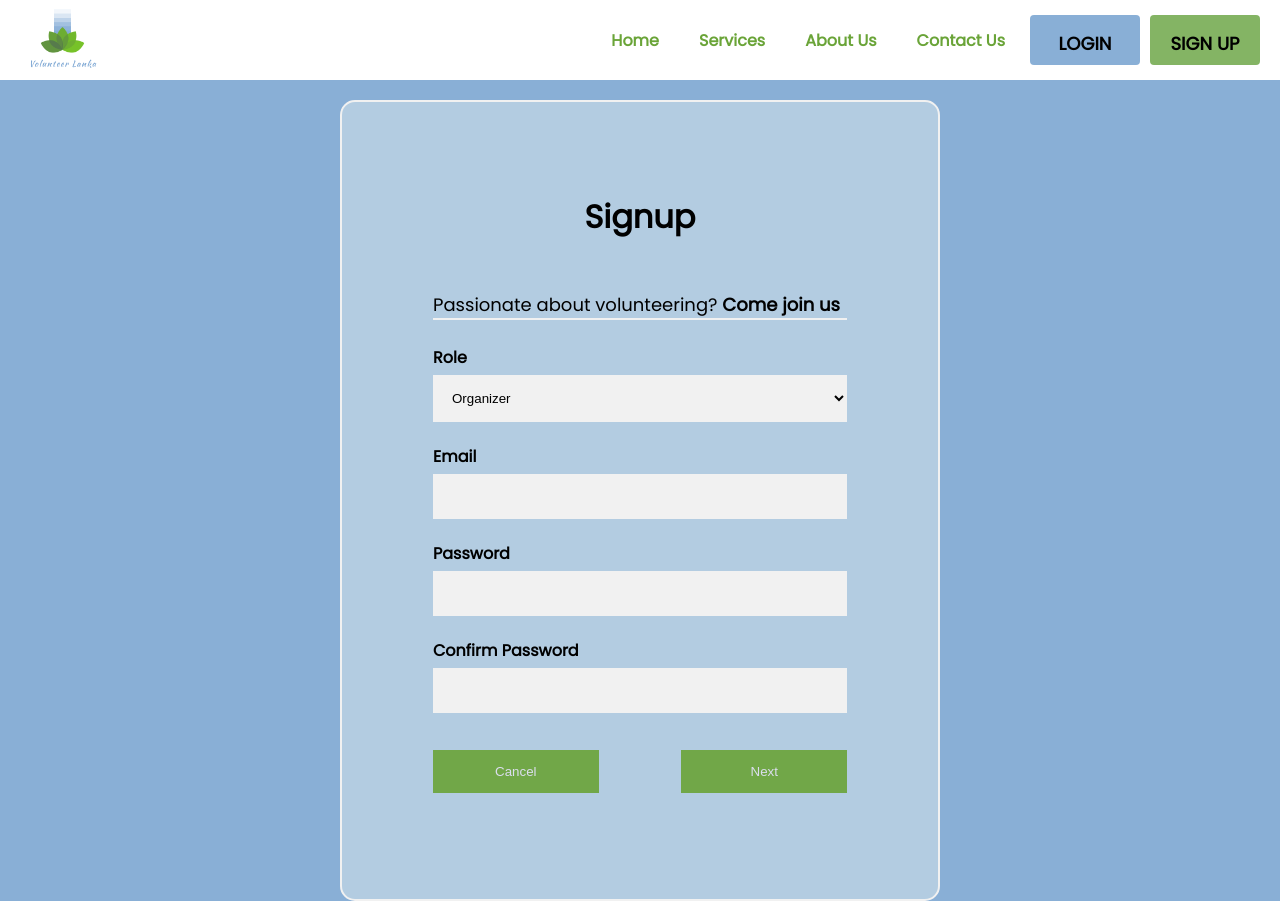
After one commit to Pasindu-Weerasinghe/Volunteer_Lanka, a PHP site: page /Signup/signup.php in a window 1280 px wide. The commit adds this page. Run offline with PHP 8.4, Linux system fonts and the light colour scheme.

Commit message:
including files from nethmie-branch for master

```diff
--- a/Components/Navbar/navbar.css
+++ b/Navbar/navbar.css
@@ -58,7 +58,6 @@ ul li:hover{
 }
 
 #login{
-    /* background-color: #3394CA; */
     background-color: #89afd6;
     border-radius: 4px;
     width: 110px;
--- a/Components/Navbar/navbar.html
+++ b/Navbar/navbar.php
@@ -4,22 +4,21 @@
     <meta charset="UTF-8">
     <meta http-equiv="X-UA-Compatible" content="IE=edge">
     <meta name="viewport" content="width=device-width, initial-scale=1.0">
-    <link rel="stylesheet" href="navbar.css">
-    <title>Navbar</title>
-    <script defer src="D:\2nd year\1st semester\2202 Group Project\Implementation\Components\Navbar\navbar.js"></script>
+    <link rel="stylesheet" href="Navbar/navbar.css">
+    <script defer src="Navbar/navbar.js"></script>
 </head>
 <body>
     <!-- Navbar start -->
     <header>
-        <div id="brand"><a href=""><img id="logo" src="images\logo_transparent.png" alt=""></a></div>
+        <div id="brand"><a href=""><img id="logo" src="Navbar/images/logo_transparent.png" alt=""></a></div>
         <nav>
             <ul>
                 <li><a href="/home">Home</a></li>
                 <li><a href="/services">Services</a></li>
                 <li><a href="/about">About Us</a></li>
                 <li><a href="/contact">Contact Us</a></li>
-                <li id="login"><a href="/login">LOGIN</a></li>
-                <li id="signup"><a id="signup a" href="/signup">SIGN UP</a></li>
+                <li id="login"><a href="Login/login.php">LOGIN</a></li>
+                <li id="signup"><a id="signup a" href="Signup/signup.php">SIGN UP</a></li>
             </ul>
         </nav>
         <!-- mobile view -->
@@ -39,5 +38,7 @@
         <!-- mobile view end-->
     </header>
     <!-- Navbar end -->
+
+
 </body>
 </html>
--- /dev/null
+++ b/Signup/signup.css
@@ -0,0 +1,92 @@
+body{
+    background-color: #89afd6;
+    font-family: 'Poppins', sans-serif;
+}
+
+form {
+    border: 2px solid #f1f1f1;
+    width: 600px;
+    margin: auto;
+    margin-top: 20px;
+    padding: 75px;
+    background: #b3cce1;
+    border-radius: 15px ;
+  }
+
+select {
+    background: #f1f1f1;
+    padding: 15px;
+    margin: 5px 0 22px 0;
+    display: inline-block;
+    width: 100%;
+    cursor: pointer;
+    border: none;
+}
+
+
+/* Full-width input fields */
+  input[type=text], input[type=password], input[type=select] {
+  width: 100%;
+  padding: 15px;
+  margin: 5px 0 22px 0;
+  display: inline-block;
+  border: none;
+  background: #f1f1f1;
+}
+
+input[type=text]:focus, input[type=password]:focus {
+  background-color: #ddd;
+  outline: none;
+}
+
+hr {
+  border: 1px solid #f1f1f1;
+  margin-bottom: 25px;
+  width: 100%;
+}
+
+/* Set a style for all buttons */
+button {
+  background-color: #6aa438;
+  color: #e0e0f0;
+  padding: 14px 20px;
+  margin: 15px 0;
+  border: none;
+  cursor: pointer;
+  width: 40%;
+  opacity: 0.9;
+}
+
+button:hover {
+  opacity:1;
+}
+
+h1{
+    text-align: center;
+}
+
+p{
+    font-size: 18px;
+}
+
+
+/* Float cancel and signup buttons and add an equal width */
+.cancel {
+  float: left;
+  /* width: 40%; */
+}
+.next {
+    float:right;
+}
+
+/* Add padding to container elements */
+.container {
+  padding: 16px;
+}
+
+/* Clear floats */
+.clearfix::after {
+  content: "";
+  clear: both;
+  display: table;
+}
--- /dev/null
+++ b/Signup/signup.php
@@ -0,0 +1,45 @@
+<?php include ('../Navbar/navbar.php') ?>
+<style><?php include ('../Navbar/navbar.css') ?></style>
+
+<!DOCTYPE html>
+<html lang="en">
+<head>
+    <meta charset="UTF-8">
+    <meta http-equiv="X-UA-Compatible" content="IE=edge">
+    <meta name="viewport" content="width=device-width, initial-scale=1.0">
+    <link rel="stylesheet" type="text/css" href="signup.css">
+    <title>Signup</title>
+    <body>
+    <form action="signup.php" method="post">
+    <div class="container">
+    <h1>Signup</h1><br/><br/>
+    <p>Passionate about volunteering? <b>Come join us</b></p><hr>
+
+        <label for="role"><b>Role</b></label>
+        <div class="select">
+        <select id="role" name="role" required>
+            <option value="organizer">Organizer</option>
+            <option value="volunteer">Volunteer</option>
+            <option value="sponsor">Sponsor</option>
+        </select>
+        </div>
+
+        <label for="email"><b>Email</b></label>
+        <input type="text" name="email" required>
+
+        <label for="psw"><b>Password</b></label>
+        <input type="password" name="psw" required>
+
+        <label for="confirm-psw"><b>Confirm Password</b></label>
+        <input type="password" name="confirm-psw" required>
+
+        <div class="clearfix">
+            <button class="cancel">Cancel</button>
+            <button class="next">Next</button>
+        </div>
+
+    </div>
+    </form>
+    </body>
+</head>
+</html>
--- a/index.html
+++ /dev/null
@@ -1 +0,0 @@
-<?php include 'Components/Navbar/navbar.php' ?>
```
Also changed, not shown: Components/Searchbar/Searchbar.css (deleted, +0 -15 lines), Login/login.css (added, +56 -0 lines), Login/login.php (added, +29 -0 lines), cards/cards.css (added, +65 -0 lines), cards/cards.php (added, +35 -0 lines), index.php (renamed from Components/Searchbar/Searchbar.html, +6 -3 lines), Navbar/images/logo_transparent.png (renamed from Components/Navbar/images/logo_transparent.png), Navbar/navbar.js (renamed from Components/Navbar/navbar.js), cards/img1.jpg (added), cards/img2.jpg (added), cards/img3.jpg (added).
